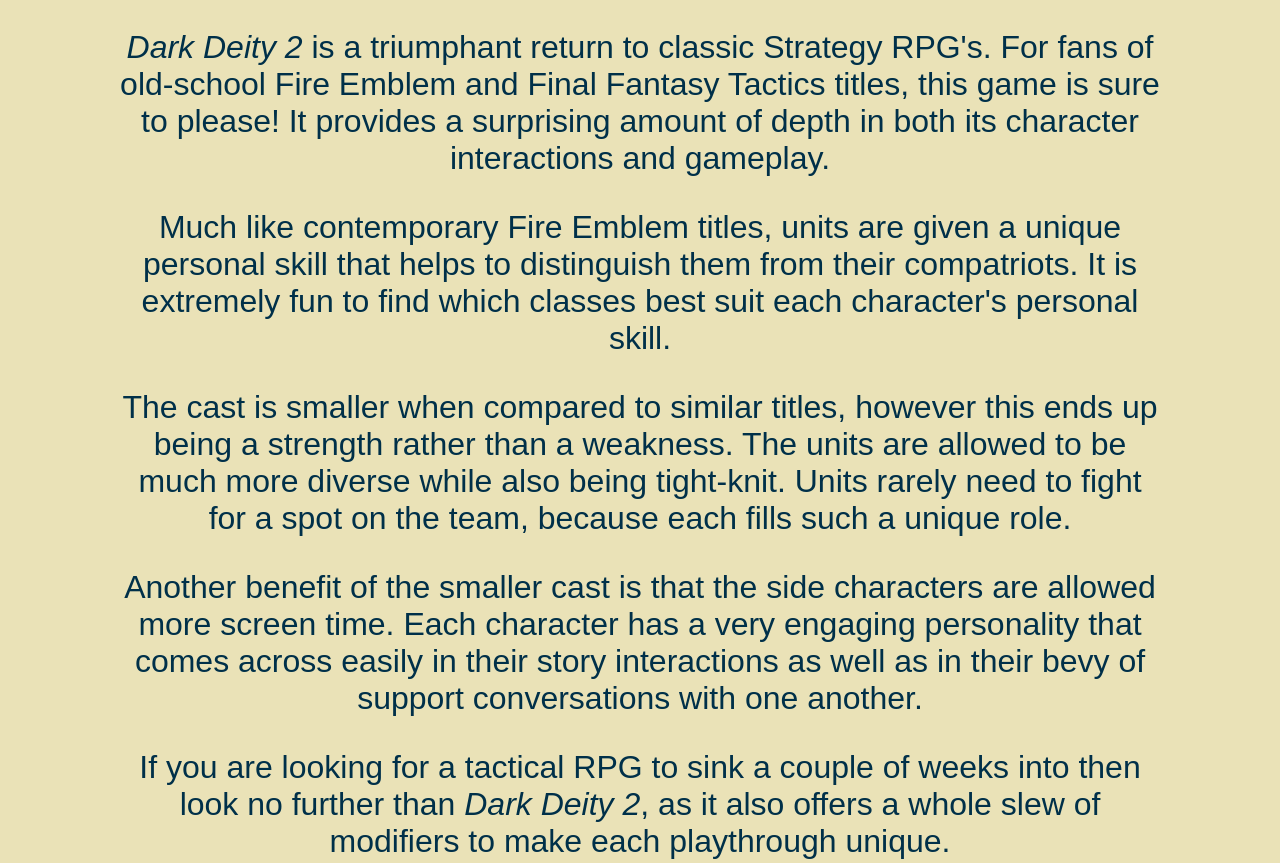
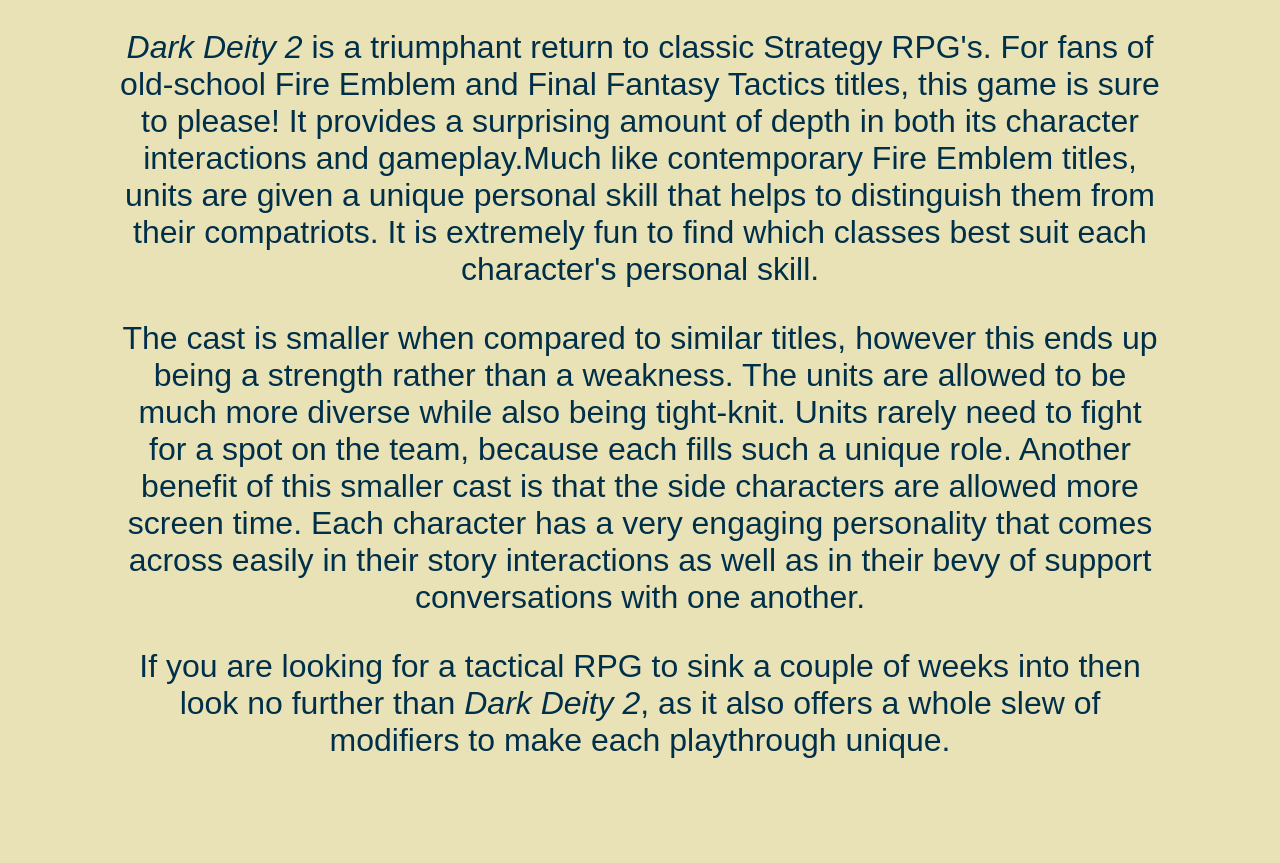
Before and after one commit to dvanbocxlaer/MI349-Final-Project, a plain HTML site: page all.html in a window 1280 px wide. Shown: the part 6132-6995 px from the top of the page. Drawn offline with Linux system fonts and the light colour scheme; a script that the page names is missing.

Commit message:
merged some paragraphs

```diff
--- a/all.html
+++ b/all.html
@@ -52,10 +52,8 @@
             <div class="article-image">
               <img alt="Cover Art for the Indie Game: Dark Deity 2" src="images/Dark-Deity-2.jpg">
             </div>
-            <p> <em>Dark Deity 2</em> is a triumphant return to classic Strategy RPG&apos;s. For fans of old-school Fire Emblem and Final Fantasy Tactics titles, this game is sure to please! It provides a surprising amount of depth in both its character interactions and gameplay.</p>
-            <p> Much like contemporary Fire Emblem titles, units are given a unique personal skill that helps to distinguish them from their compatriots. It is extremely fun to find which classes best suit each character&apos;s personal skill.</p>
-            <p> The cast is smaller when compared to similar titles, however this ends up being a strength rather than a weakness. The units are allowed to be much more diverse while also being tight-knit. Units rarely need to fight for a spot on the team, because each fills such a unique role.</p>
-            <p>Another benefit of the smaller cast is that the side characters are allowed more screen time. Each character has a very engaging personality that comes across easily in their story interactions as well as in their bevy of support conversations with one another.</p>
+            <p> <em>Dark Deity 2</em> is a triumphant return to classic Strategy RPG&apos;s. For fans of old-school Fire Emblem and Final Fantasy Tactics titles, this game is sure to please! It provides a surprising amount of depth in both its character interactions and gameplay.Much like contemporary Fire Emblem titles, units are given a unique personal skill that helps to distinguish them from their compatriots. It is extremely fun to find which classes best suit each character&apos;s personal skill.</p>
+            <p> The cast is smaller when compared to similar titles, however this ends up being a strength rather than a weakness. The units are allowed to be much more diverse while also being tight-knit. Units rarely need to fight for a spot on the team, because each fills such a unique role. Another benefit of this smaller cast is that the side characters are allowed more screen time. Each character has a very engaging personality that comes across easily in their story interactions as well as in their bevy of support conversations with one another.</p>
             <p>If you are looking for a tactical RPG to sink a couple of weeks into then look no further than <em>Dark Deity 2</em>, as it also offers a whole slew of modifiers to make each playthrough unique.</p>
         </article>
     </section>
```
